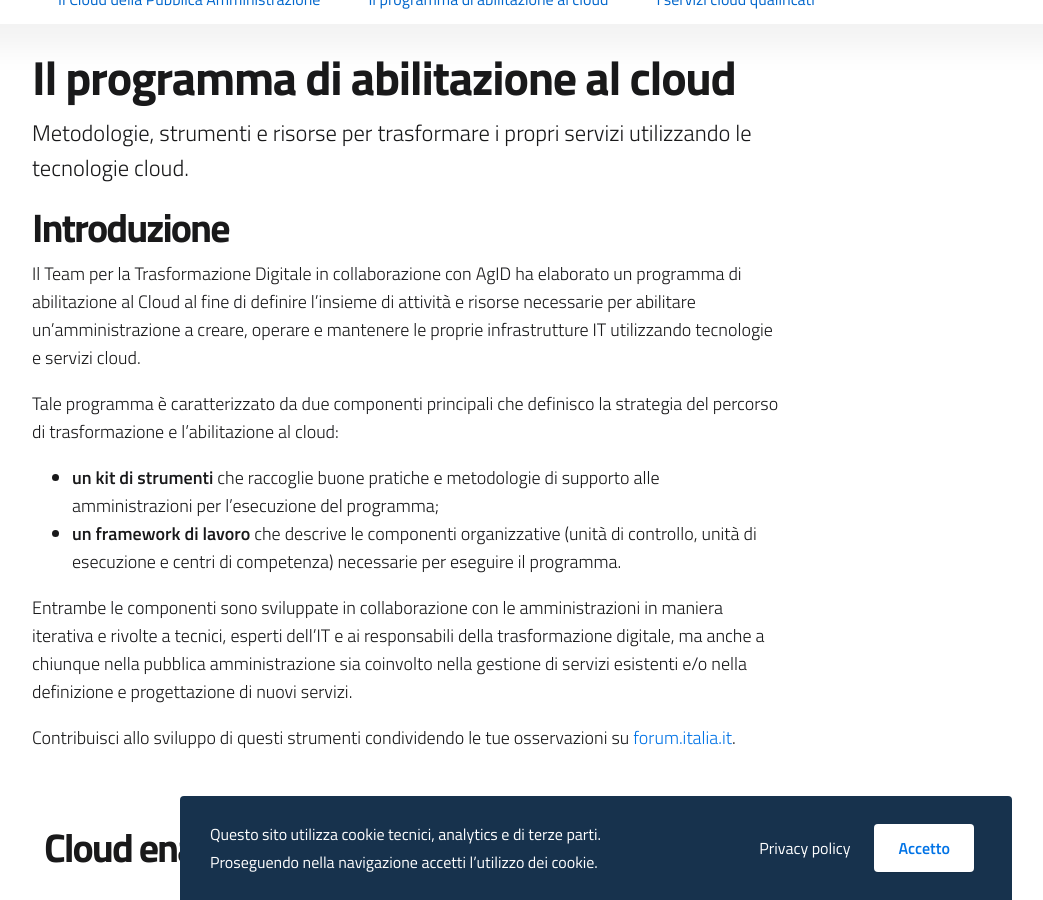
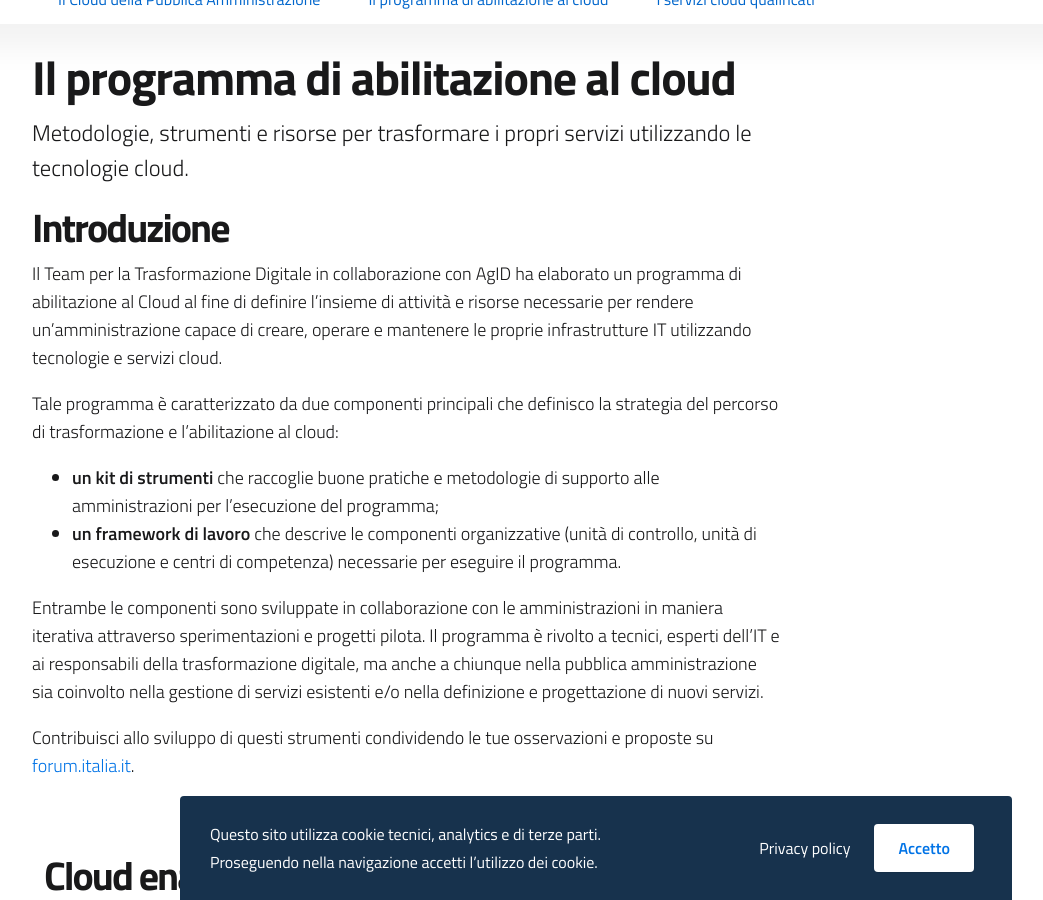
Before and after one commit to italia/cloud.italia.it, a Jekyll site: the page built from it/cloud-enablement.md, in a window 1280 px wide and 900 px high, scrolled down 249 px. Shown: the whole window, without its empty margins (44-1087 px from the left). Built offline with Jekyll 4.4.1, drawn with Linux system fonts in a browser that asks for light colours.

Commit message:
Update cloud-enablement.md

```diff
--- a/it/cloud-enablement.md
+++ b/it/cloud-enablement.md
@@ -11,7 +11,7 @@ order: 2
 
 Il Team per la Trasformazione Digitale in collaborazione con AgID ha elaborato un programma di
 abilitazione al Cloud al fine di definire l'insieme di attività e risorse necessarie
-per abilitare un’amministrazione a creare, operare e mantenere le proprie infrastrutture IT
+per rendere un’amministrazione capace di creare, operare e mantenere le proprie infrastrutture IT
 utilizzando tecnologie e servizi cloud.
 
 Tale programma è caratterizzato da due componenti
@@ -24,12 +24,13 @@ principali che definisco la strategia del percorso di trasformazione e l'abilita
   eseguire il programma.
 
 Entrambe le componenti sono sviluppate in collaborazione con le
-amministrazioni in maniera iterativa e rivolte a tecnici, esperti dell’IT e ai
+amministrazioni in maniera iterativa attraverso sperimentazioni e progetti pilota.
+Il programma è rivolto a tecnici, esperti dell’IT e ai
 responsabili della trasformazione digitale, ma anche a chiunque nella
 pubblica amministrazione sia coinvolto nella gestione di servizi esistenti e/o
 nella definizione e progettazione di nuovi servizi.
 
-Contribuisci allo sviluppo di questi strumenti condividendo le tue osservazioni su
+Contribuisci allo sviluppo di questi strumenti condividendo le tue osservazioni e proposte su
 [forum.italia.it](https://forum.italia.it/c/piano-triennale/data-center-e-cloud).
 
 
```
